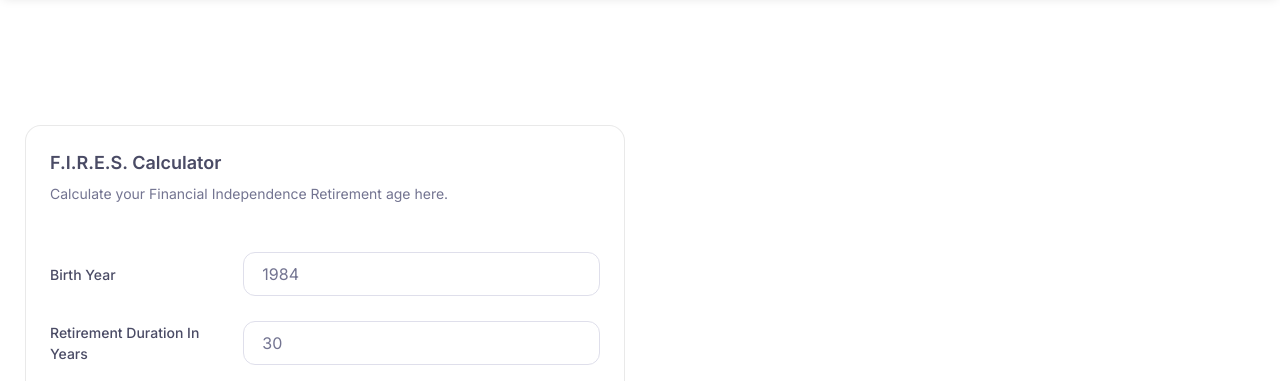
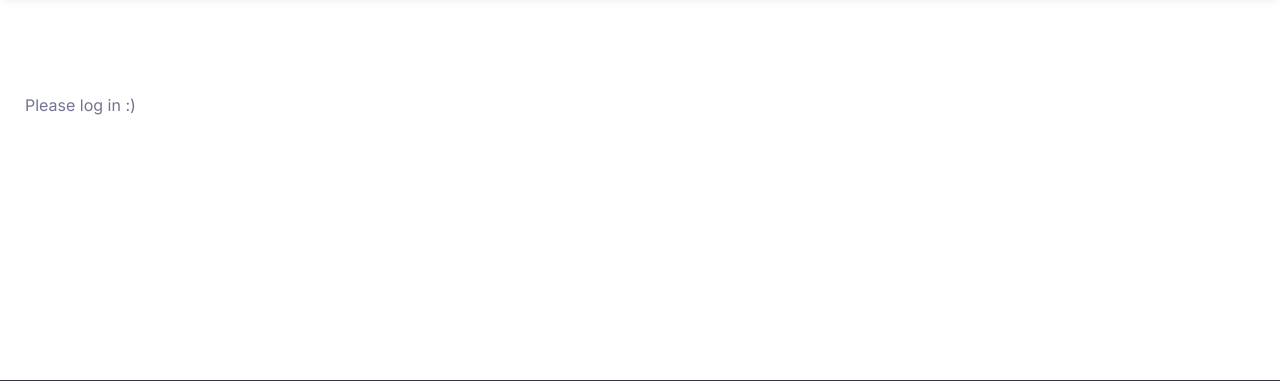
Before and after one commit to thijsh/fires.watch, a Django app: page / in a window 1280 px wide. Shown: the part 76-457 px from the top of the page. Run offline with Django 3.2, Linux system fonts and the light colour scheme; some libraries are stand-ins or nearby versions; some web fonts are replaced.

Commit message:
Calculator needs a logged in user (for now), hide it for anon users

```diff
--- a/fires_watch/templates/pages/home.html
+++ b/fires_watch/templates/pages/home.html
@@ -2,6 +2,8 @@
         {% load static i18n %}
 
         {% block page_content %}
+
+        {% if request.user.is_authenticated %}
 
         <!-- F.I.R.E.S.calculator -->
         <div class="container mb-5">
@@ -164,6 +166,14 @@
             </div> <!-- /.row -->
         </div> <!-- /.container -->
 
+        {% else %}
+
+        <div class="container d-flex flex-column pt-5 mt-n6" style="flex: 1 0 auto;">
+            Please log in :)
+        </div> <!-- /.container -->
+
+        {% endif %}
+
         {% endblock page_content %}
 
         {% block fires_scripts %}
```
